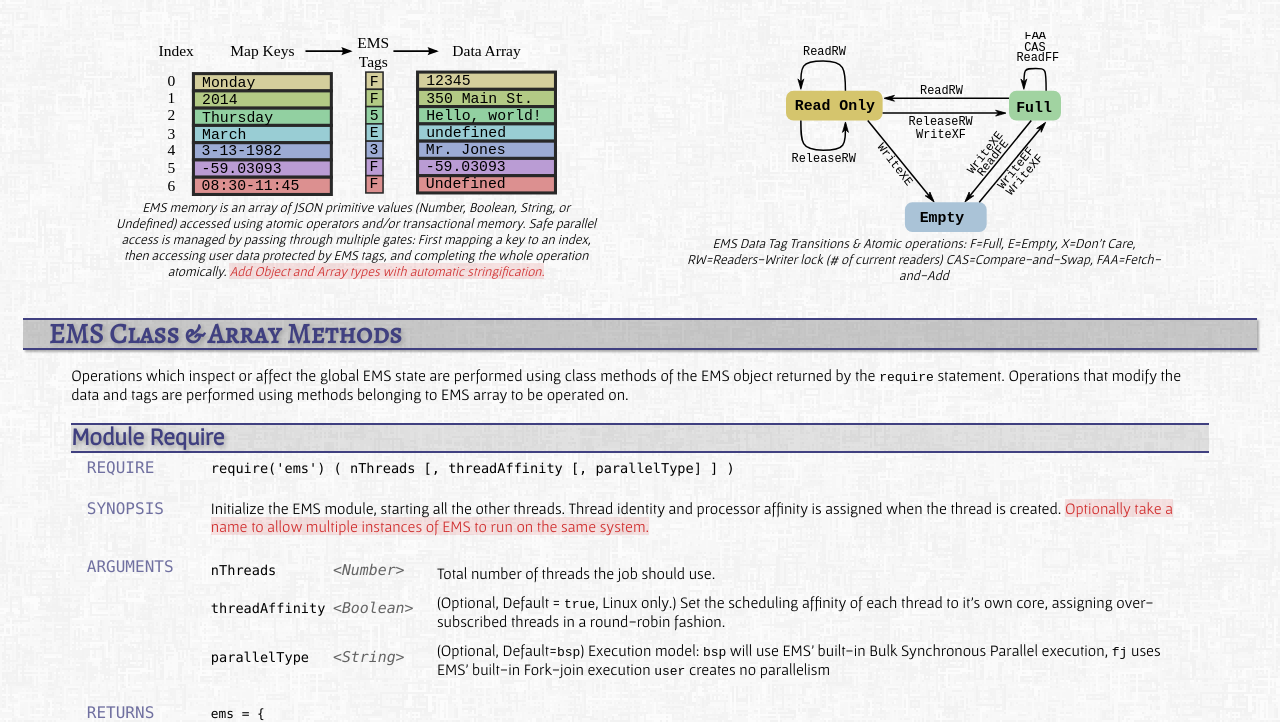
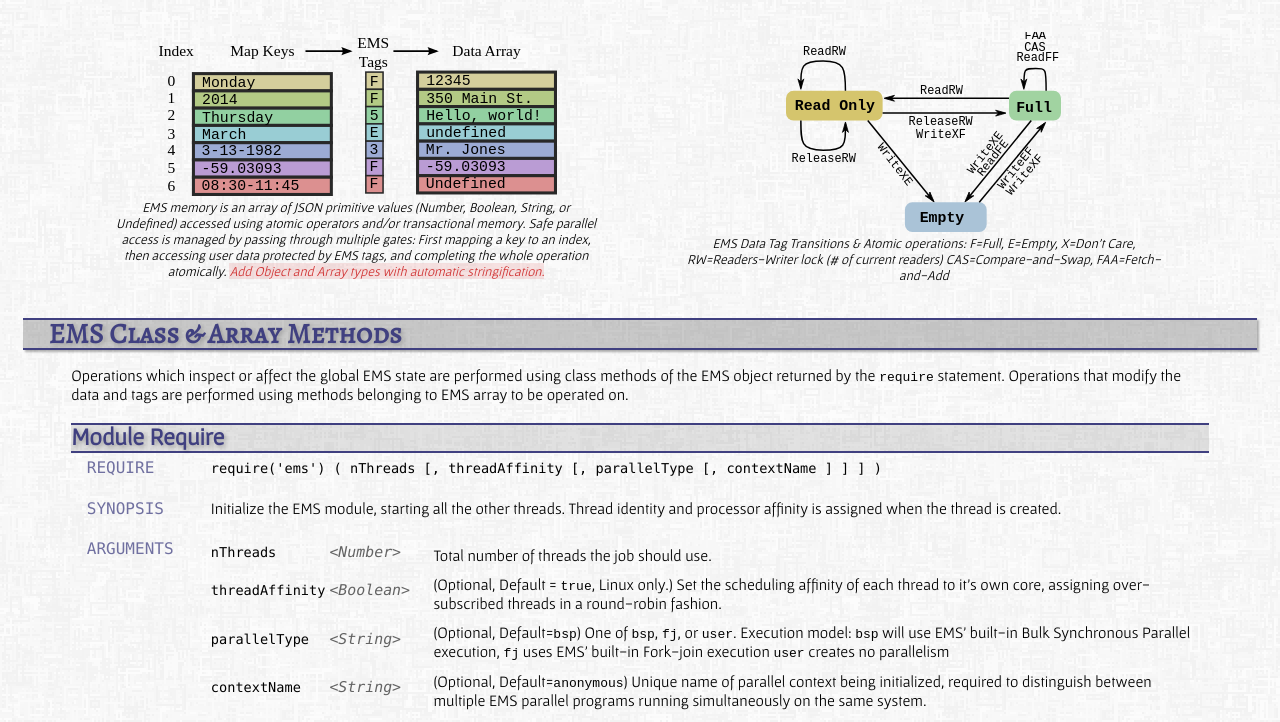
Before and after one commit to mogill/ems, a website: page Docs/reference.html in a window 1280 px wide. Shown: the part 202-924 px from the top of the page. Drawn offline with Linux system fonts and the light colour scheme.

Commit message:
Added contexts to allow multiple programs to use EMS on the same system. Fix bug in argument passing for fork-join. Documentation improvements.

```diff
--- a/Docs/reference.html
+++ b/Docs/reference.html
@@ -68,9 +68,9 @@
       <a href="index.html"> Overview of EMS </a>
       &nbsp;&nbsp;|&nbsp;&nbsp;
       <a href="reference.html"> API Reference </a>
-      &nbsp;&nbsp;|
+      &nbsp;&nbsp;|&nbsp;&nbsp;
       <a href="https://www.npmjs.org/package/ems"> Node.js NPM </a>
-      &nbsp;&nbsp;|
+      &nbsp;&nbsp;|&nbsp;&nbsp;
       <a href="https://github.com/SyntheticSemantics/ems"> Download at GitHub </a>
     </div>
 
@@ -142,7 +142,7 @@
     <table class="apiBlock" >
       <tr class="apiFunc" >
 	<td class="Label"> REQUIRE </td>
-	<td colspan=3 class="Proto"  style="padding-bottom: 20px;">  require('ems') ( nThreads [, threadAffinity [, parallelType] ] )</td>
+	<td colspan=3 class="Proto"  style="padding-bottom: 20px;">  require('ems') ( nThreads [, threadAffinity [, parallelType [, contextName ] ] ] )</td>
       </tr>
 
       <tr class="apiSynopsis">
@@ -150,8 +150,6 @@
 	<td class="Desc" colspan=3> Initialize the EMS module, starting
 	  all the other threads.  Thread identity and processor affinity
 	  is assigned when the thread is created.
-	  <TODO>Optionally take a name to allow multiple instances of EMS
-	    to run on the same system. </TODO>
 	  <BR><BR> </td>
       </tr>
 
@@ -179,12 +177,24 @@
 	<td class="argName"> parallelType </td>
 	<td class="argType"> &lt;String&gt; </td>
 	<td class="argDesc"> (Optional, Default=<code>bsp</code>)
-	  Execution model:
+	  One of <code>bsp</code>, <code>fj</code>, or <code>user</code>.  Execution model:
 	  <code>bsp</code> will use EMS' built-in Bulk Synchronous Parallel execution,
 	  <code>fj</code> uses EMS' built-in Fork-join execution
 	  <code>user</code> creates no parallelism
 	</td>
       </tr>
+
+      <tr class="apiArgs" >
+	<td class="Label"> </td>
+	<td class="argName"> contextName </td>
+	<td class="argType"> &lt;String&gt; </td>
+	<td class="argDesc"> (Optional, Default=<code>anonymous</code>)
+	  Unique name of parallel context being initialized, required to distinguish
+	  between multiple EMS parallel programs running simultaneously on the
+	  same system.
+	</td>
+      </tr>
+
     </table>
     <br>
     <table class="apiBlock" >
```
Also changed, not shown: Docs/index.html (+11 -2 lines), ems/index.js (+4 -5 lines).
